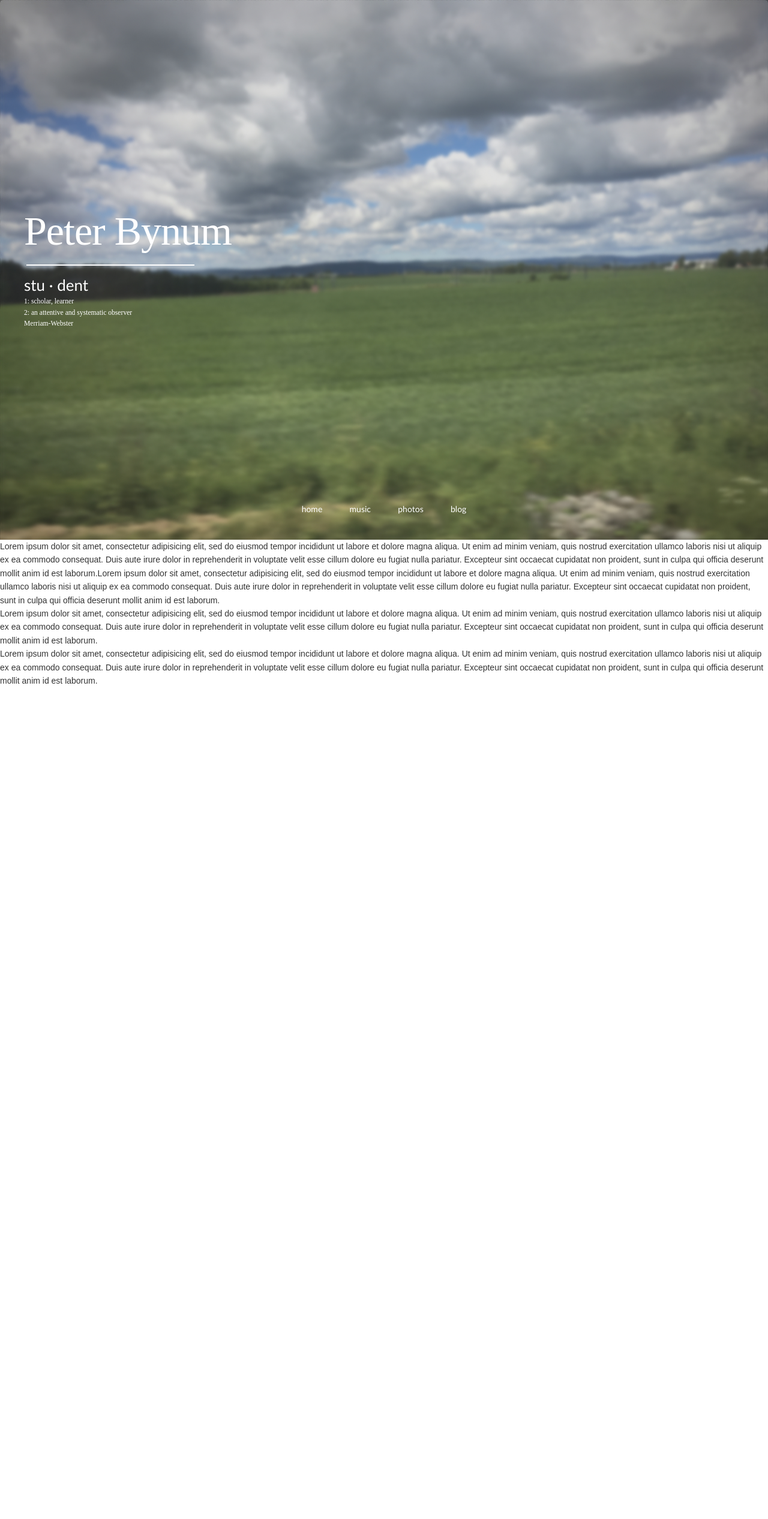
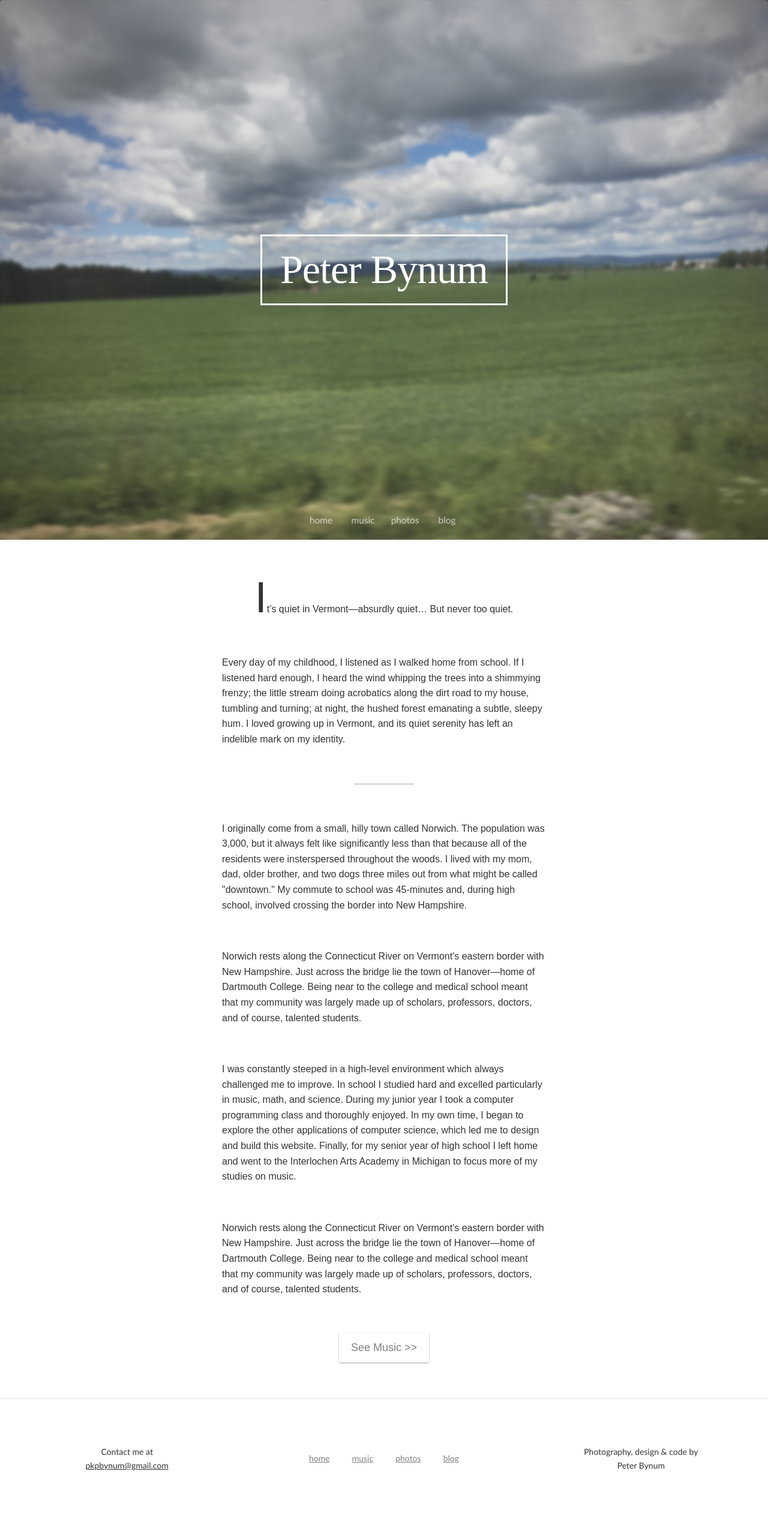
Before and after one commit to pkpbynum/personal-website-version2, a Jekyll site: the page built from index.html, in a window 1280 px wide. Shown: the whole page at 60% size. Built offline with Jekyll 4.4.1, drawn with Linux system fonts in a browser that asks for light colours; nearby versions of some CDN libraries; some web fonts are replaced; Markdown is read by kramdown in place of the engine named in the settings; before the commit the page ends 1146 px from its top, so only the background shows below that.

Commit message:
commit 3
finished homepage

```diff
--- a/_includes/footer.html
+++ b/_includes/footer.html
@@ -0,0 +1,21 @@
+<footer>
+
+  <div class="side-note">
+  Contact me at <a class="email-link" href="mailto:pkpbynum@gmail.com">pkpbynum@gmail.com</a>
+  </div>
+
+  <div class="footer-nav">
+    <a class="footer-link" href="#">home</a>
+    <a class="footer-link" href="#">music</a>
+    <a class="footer-link" href="#">photos</a>
+    <a class="footer-link" href="#">blog</a>
+  </div>
+
+  <div class="side-note">
+    Photography, design & code by Peter Bynum
+  </div>
+
+
+
+
+</footer>
--- a/_includes/home-body.html
+++ b/_includes/home-body.html
@@ -1,3 +1,19 @@
-<p>Lorem ipsum dolor sit amet, consectetur adipisicing elit, sed do eiusmod tempor incididunt ut labore et dolore magna aliqua. Ut enim ad minim veniam, quis nostrud exercitation ullamco laboris nisi ut aliquip ex ea commodo consequat. Duis aute irure dolor in reprehenderit in voluptate velit esse cillum dolore eu fugiat nulla pariatur. Excepteur sint occaecat cupidatat non proident, sunt in culpa qui officia deserunt mollit anim id est laborum.Lorem ipsum dolor sit amet, consectetur adipisicing elit, sed do eiusmod tempor incididunt ut labore et dolore magna aliqua. Ut enim ad minim veniam, quis nostrud exercitation ullamco laboris nisi ut aliquip ex ea commodo consequat. Duis aute irure dolor in reprehenderit in voluptate velit esse cillum dolore eu fugiat nulla pariatur. Excepteur sint occaecat cupidatat non proident, sunt in culpa qui officia deserunt mollit anim id est laborum.</p>
-<p>Lorem ipsum dolor sit amet, consectetur adipisicing elit, sed do eiusmod tempor incididunt ut labore et dolore magna aliqua. Ut enim ad minim veniam, quis nostrud exercitation ullamco laboris nisi ut aliquip ex ea commodo consequat. Duis aute irure dolor in reprehenderit in voluptate velit esse cillum dolore eu fugiat nulla pariatur. Excepteur sint occaecat cupidatat non proident, sunt in culpa qui officia deserunt mollit anim id est laborum.</p>
-<p>Lorem ipsum dolor sit amet, consectetur adipisicing elit, sed do eiusmod tempor incididunt ut labore et dolore magna aliqua. Ut enim ad minim veniam, quis nostrud exercitation ullamco laboris nisi ut aliquip ex ea commodo consequat. Duis aute irure dolor in reprehenderit in voluptate velit esse cillum dolore eu fugiat nulla pariatur. Excepteur sint occaecat cupidatat non proident, sunt in culpa qui officia deserunt mollit anim id est laborum.</p>
+
+<div class="content-wrap">
+
+  <p class="big-letter">It’s quiet in Vermont—absurdly quiet… But never too quiet.</p>
+
+  <p>Every day of my childhood, I listened as I walked home from school. If I listened hard enough, I heard the wind whipping the trees into a shimmying frenzy; the little stream doing acrobatics along the dirt road to my house, tumbling and turning; at night, the hushed forest emanating a subtle, sleepy hum. I loved growing up in Vermont, and its quiet serenity has left an indelible mark on my identity.</p>
+
+  <div class="body-divider"></div>
+
+  <p>I originally come from a small, hilly town called Norwich. The population was 3,000, but it always felt like significantly less than that because all of the residents were insterspersed throughout the woods. I lived with my mom, dad, older brother, and two dogs three miles out from what might be called "downtown." My commute to school was 45-minutes and, during high school, involved crossing the border into New Hampshire. </p>
+
+  <p>Norwich rests along the Connecticut River on Vermont's eastern border with New Hampshire. Just across the bridge lie the town of Hanover—home of Dartmouth College. Being near to the college and medical school meant that my community was largely  made up of scholars, professors, doctors, and of course, talented students.</p>
+
+  <p>I was constantly steeped in a high-level environment which always challenged me to improve. In school I studied hard and excelled particularly in music, math, and science. During my junior year I took a computer programming class and thoroughly enjoyed. In my own time, I began to explore the other applications of computer science, which led me to design and build this website. Finally, for my senior year of high school I left home and went to the Interlochen Arts Academy in Michigan to focus more of my studies on music.</p>
+
+  <p>Norwich rests along the Connecticut River on Vermont's eastern border with New Hampshire. Just across the bridge lie the town of Hanover—home of Dartmouth College. Being near to the college and medical school meant that my community was largely  made up of scholars, professors, doctors, and of course, talented students.</p>
+
+  <a class="see-music-btn" href="#">See Music >></a>
+</div>
--- a/_includes/home-header.html
+++ b/_includes/home-header.html
@@ -1,19 +1,10 @@
 <header class="home-header">
 
-  <div class="title-wrap">
-    <h1 class="header-title">Peter Bynum</h1>
-    <div class="header-divider"></div>
-    <h3 class="header-subtitle">stu · dent</h3>
-    <div class="definition-wrap">
-      <h5>1: scholar, learner</h5>
-      <h5>2: an attentive and systematic observer</h5>
-      <h5 class="mw-citation">Merriam-Webster</h5>
-    </div>
-  </div>
+  <h1 class="header-title">Peter Bynum</h1>
 
 
   <nav>
-    <ul class="navigation">
+    <ul>
       <li><a href="#">home</a></li>
       <li><a href="#">music</a></li>
       <li><a href="#">photos</a></li>
--- a/_scss/0-tools/vars.scss
+++ b/_scss/0-tools/vars.scss
@@ -4,6 +4,8 @@ $primary-color: #396C6B;
 $bg-color: #ffffff;
 $accent-color: #DB5461;
 $text-color: #333333;
+$dark-grey: #808080;
+$light-grey: #DBDBDB;
 
 //fonts
 $merriweather: 'Merriweather', serif;
--- a/assets/css/main.css
+++ b/assets/css/main.css
@@ -65,7 +65,8 @@ h1, h2, h3, h4, h5, h6 {
 h1 {
   font-size: 68px;
   line-height: 1.05;
-  letter-spacing: -1px; }
+  letter-spacing: -1px;
+  text-align: center; }
 
 h2 {
   font-size: 42px;
@@ -80,8 +81,13 @@ h4 {
   font-size: 22px;
   line-height: 1.38; }
 
+h5 {
+  font-size: 12px; }
+
 p {
-  margin: 0; }
+  margin: 0;
+  font-size: 16px;
+  transition: font-size .2s ease; }
 
 em {
   font-style: italic; }
@@ -102,10 +108,8 @@ ul {
 a {
   color: white;
   text-decoration: none;
-  outline: 0; }
-
-a:focus {
-  color: white; }
+  outline: 0;
+  transition: font-size .2s ease; }
 
 * {
   margin: 0;
@@ -117,6 +121,7 @@ body {
   background-color: #ffffff; }
 
 body {
+  transition: font-size .2s ease;
   background: white;
   font-size: 14px;
   line-height: 1.6;
@@ -132,34 +137,182 @@ header {
       flex-direction: column;
   -ms-flex-pack: center;
       justify-content: center;
+  -ms-flex-align: center;
+      align-items: center;
   position: relative;
   height: 100vh; }
-  header .title-wrap {
-    margin-left: 40px; }
 
-nav {
-  position: absolute;
-  width: 320px;
-  bottom: 40px;
-  left: 50%;
-  -webkit-transform: translate(-50%, 0);
-          transform: translate(-50%, 0); }
-  nav ul {
-    width: 100%;
-    list-style: none;
+.content-wrap {
+  position: relative;
+  display: -ms-flexbox;
+  display: flex;
+  -ms-flex-direction: column;
+      flex-direction: column;
+  -ms-flex-align: center;
+      align-items: center;
+  max-width: 540px;
+  margin-left: auto;
+  margin-right: auto;
+  padding: 0 20px; }
+
+p {
+  margin-bottom: 60px; }
+  p:first-child {
+    margin-top: 60px; }
+
+.big-letter::first-letter {
+  font-size: 72px;
+  line-height: 100%; }
+
+.body-divider {
+  height: 3px;
+  width: 100px;
+  margin-bottom: 60px;
+  background-color: #DBDBDB; }
+
+@media (max-width: 440px) {
+  p {
+    font-size: 12px;
+    margin-bottom: 40px; }
+    p:first-child {
+      margin-top: 40px; }
+  .big-letter::first-letter {
+    font-size: 60px; }
+  .body-divider {
+    margin-bottom: 40px; } }
+
+footer {
+  display: -ms-flexbox;
+  display: flex;
+  -ms-flex-direction: row;
+      flex-direction: row;
+  -ms-flex-pack: distribute;
+      justify-content: space-around;
+  -ms-flex-align: center;
+      align-items: center;
+  height: 200px;
+  width: 100vw;
+  font-family: "Lato", sans-serif;
+  border-top: 1px solid #DBDBDB;
+  transition: font-size .2s ease; }
+  footer .side-note {
+    text-align: center;
+    max-width: 200px;
+    margin: 0 20px; }
+  footer .footer-nav {
+    min-width: 250px;
     display: -ms-flexbox;
     display: flex;
     -ms-flex-direction: row;
         flex-direction: row;
-    -ms-flex-pack: distribute;
-        justify-content: space-around; }
+    -ms-flex-pack: justify;
+        justify-content: space-between; }
+
+.footer-link {
+  color: #808080;
+  text-decoration: underline;
+  transition: color .2s ease; }
+  .footer-link:hover {
+    color: #b3b3b3; }
+
+.email-link {
+  color: #333333;
+  text-decoration: underline;
+  transition: color .2s ease; }
+  .email-link:hover {
+    color: #DB5461; }
+
+@media (max-width: 750px) {
+  footer {
+    -ms-flex-wrap: wrap;
+        flex-wrap: wrap; }
+    footer .footer-nav {
+      margin-left: 50%;
+      margin-right: 50%;
+      -ms-flex-order: 1;
+          order: 1; } }
+
+@media (max-width: 440px) {
+  footer {
+    font-size: 12px; } }
+
+nav {
+  position: absolute;
+  bottom: 20px;
+  left: 50%;
+  padding: 0 20px;
+  width: 280px;
+  -webkit-transform: translate(-50%, 0);
+          transform: translate(-50%, 0); }
+  nav ul {
+    display: -ms-flexbox;
+    display: flex;
+    -ms-flex-pack: justify;
+        justify-content: space-between;
+    -ms-flex-direction: row;
+        flex-direction: row;
+    font-size: 1.1em;
+    opacity: 0.7;
+    transition: opacity 300ms ease-in-out;
+    list-style: none; }
+    nav ul:hover {
+      opacity: 1; }
+    nav ul li {
+      text-align: center; }
+      nav ul li a {
+        display: inline-block;
+        position: relative;
+        left: 0;
+        right: 280px;
+        width: 70px; }
+    nav ul li:last-child a::after {
+      content: "";
+      position: absolute;
+      bottom: -3px;
+      right: inherit;
+      background: white;
+      opacity: 0;
+      width: 70px;
+      height: 3px;
+      transition: right 500ms, opacity 300ms;
+      pointer-events: none; }
+    nav ul li:nth-child(1):hover ~ li:last-child a {
+      right: 210px; }
+      nav ul li:nth-child(1):hover ~ li:last-child a::after {
+        opacity: 1; }
+    nav ul li:nth-child(2):hover ~ li:last-child a {
+      right: 140px; }
+      nav ul li:nth-child(2):hover ~ li:last-child a::after {
+        opacity: 1; }
+    nav ul li:nth-child(3):hover ~ li:last-child a {
+      right: 70px; }
+      nav ul li:nth-child(3):hover ~ li:last-child a::after {
+        opacity: 1; }
+    nav ul li:last-child:hover a {
+      right: 0px; }
+      nav ul li:last-child:hover a::after {
+        opacity: 1; }
 
 header {
   background-image: url(../img/home-hero.jpeg);
   background-size: cover; }
-  header .header-divider {
-    margin: 20px 0 15px 4px;
-    height: 2px;
-    width: 280px;
-    max-width: 80%;
-    background: white; }
+  header .header-title {
+    display: block;
+    float: left;
+    padding: 20px 30px;
+    border: 3px solid white;
+    margin: 0 100px; }
+
+.see-music-btn {
+  padding: 10px 20px;
+  color: #808080;
+  font-size: 18px;
+  margin-bottom: 60px;
+  box-shadow: 0 1px 3px rgba(0, 0, 0, 0.12), 0 1px 2px rgba(0, 0, 0, 0.24);
+  transition: box-shadow .2s ease; }
+  .see-music-btn:hover {
+    box-shadow: 0 1px 3px rgba(0, 0, 0, 0.25), 0 5px 5px rgba(0, 0, 0, 0.22); }
+
+@media (max-width: 440px) {
+  .see-music-btn {
+    font-size: 14px; } }
```
Also changed, not shown: _scss/0-tools/base.sass (+8 -4 lines), _scss/1-layouts/page-layout.sass (+40 -2 lines), _scss/2-modules/footer.sass (+51 -0 lines), _scss/2-modules/nav.sass (+62 -6 lines), _scss/3-sections/home.sass (+21 -6 lines), _scss/0-tools/normalize.css.
